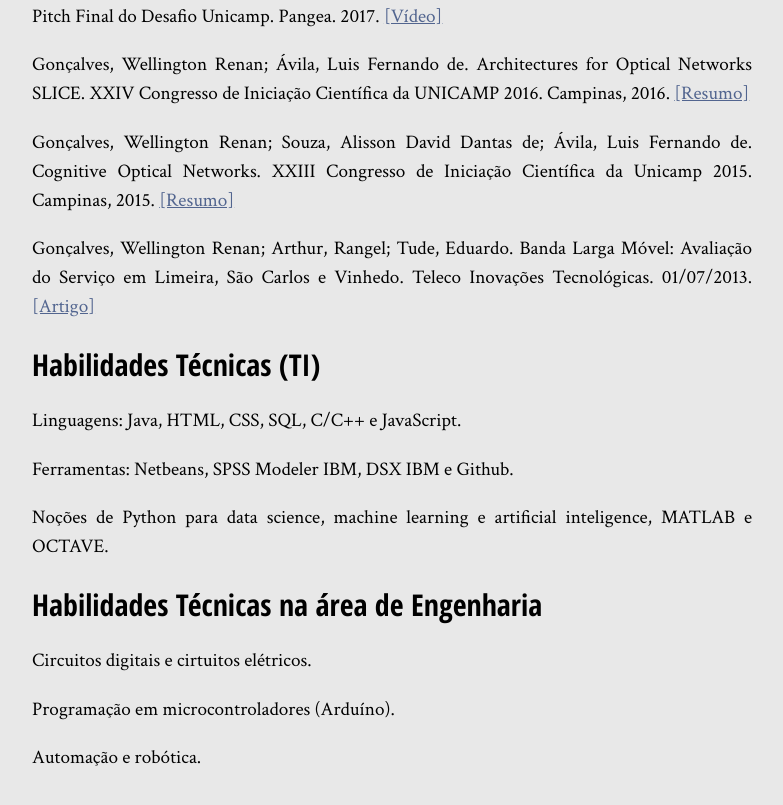
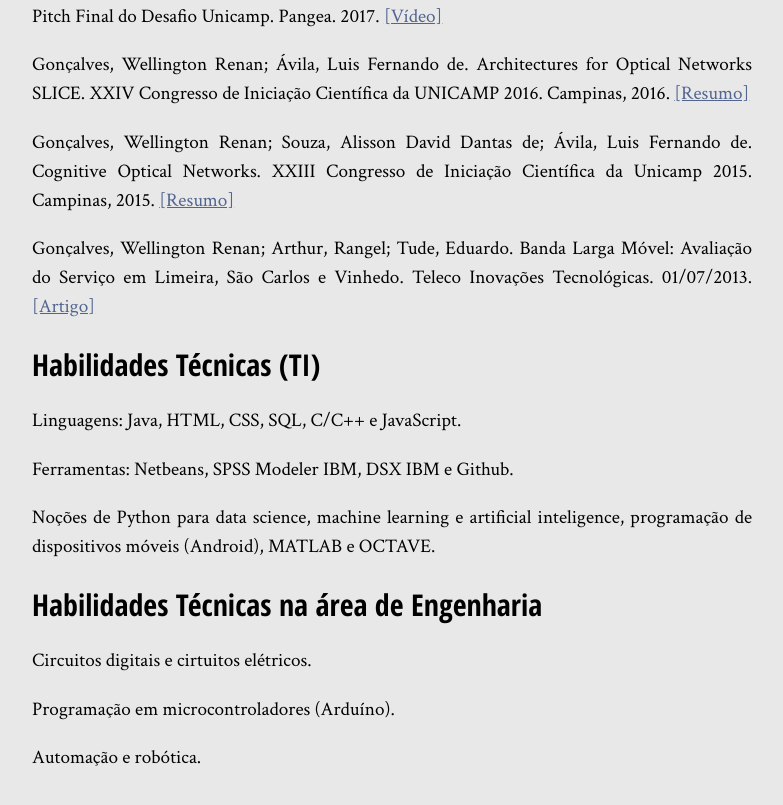
Before and after one commit to wrgoncalves/wellingtongoncalves.github.io, a plain HTML site: page biografia.html in a window 1280 px wide. Shown: the part 1276-2081 px from the top of the page, without its empty margins (120-903 px from the left). Drawn offline with Linux system fonts and the light colour scheme.

Commit message:
Alteração habilidades técnicas

```diff
--- a/biografia.html
+++ b/biografia.html
@@ -64,7 +64,7 @@
                 <h2 class=subtitulo-texto>Habilidades Técnicas (TI)</h2>
                 <p>Linguagens: Java, HTML, CSS, SQL, C/C++ e JavaScript.</p>
                 <p>Ferramentas: Netbeans, SPSS Modeler IBM, DSX IBM e Github.</p>
-                <p>Noções de Python para data science, machine learning e artificial inteligence, MATLAB e OCTAVE.</p>
+                <p>Noções de Python para data science, machine learning e artificial inteligence, programação de dispositivos móveis (Android), MATLAB e OCTAVE.</p>
 
                 <h2 class=subtitulo-texto>Habilidades Técnicas na área de Engenharia</h2>
                 <p>Circuitos digitais e cirtuitos elétricos.</p>
```
Also changed, not shown: index.html (+1 -1 lines).
